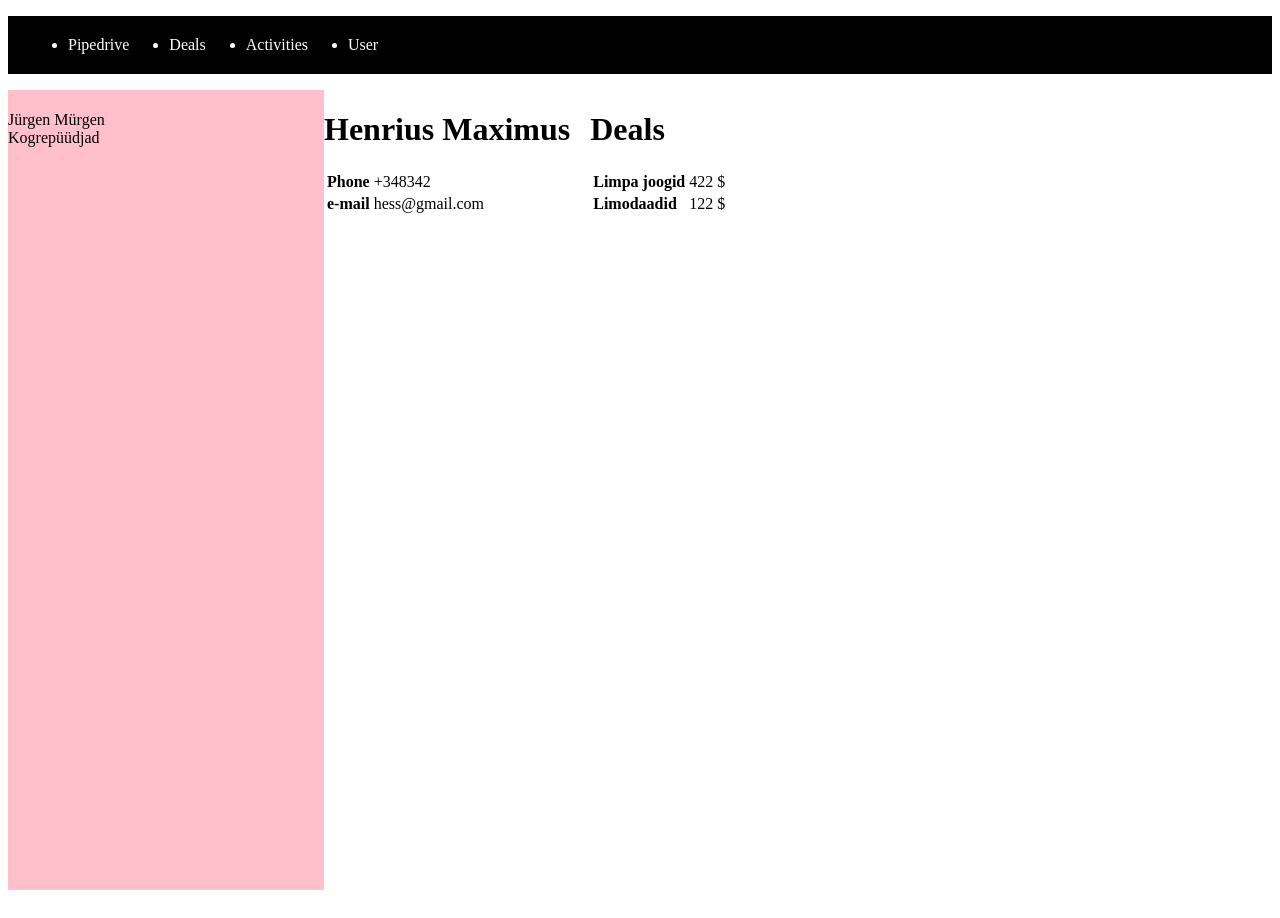
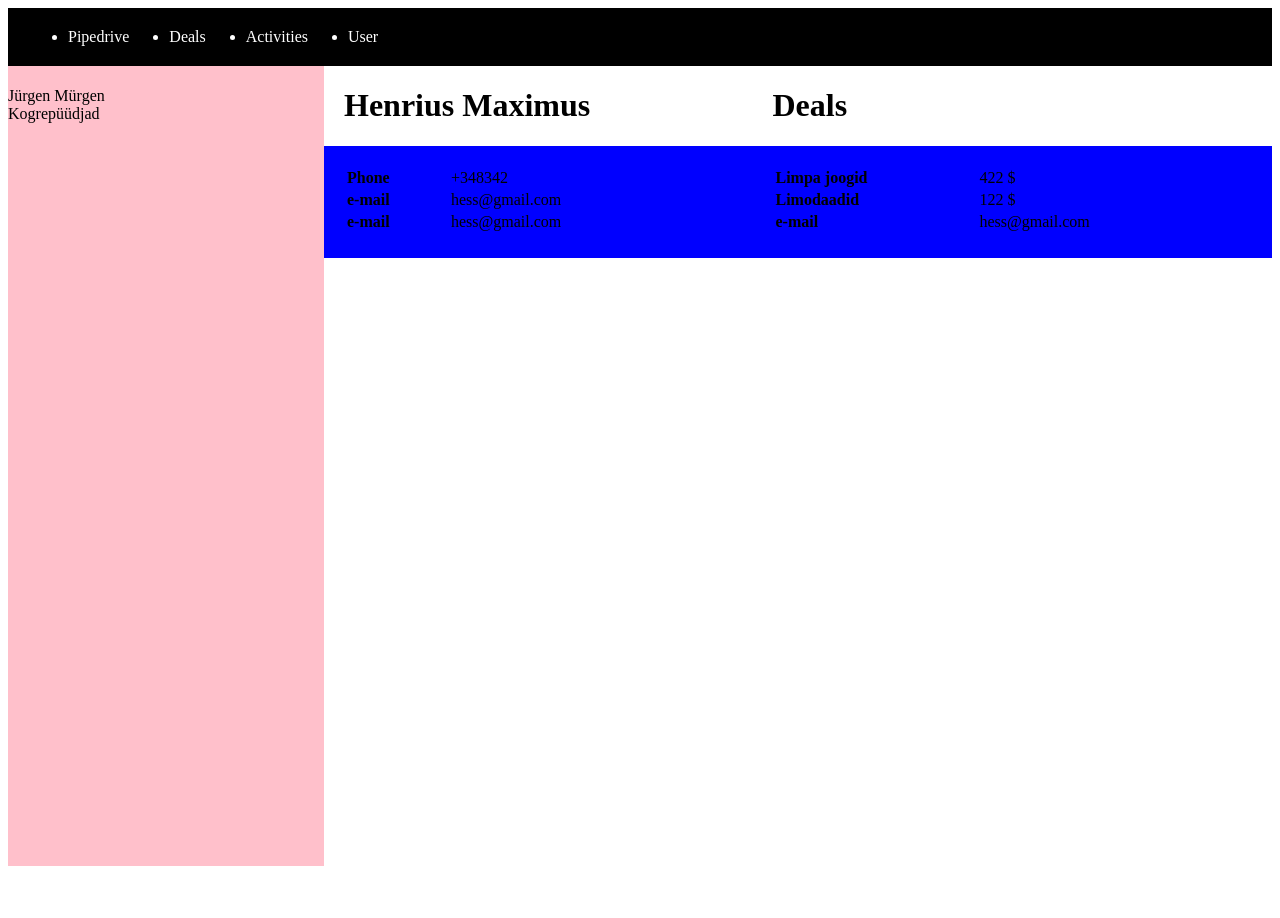
Before and after one commit to hhabakuk/PD_test, a plain HTML site: page index.html in a window 1280 px wide. After the commit the page ends 866 px from the top, so only its background shows below. Drawn offline with Linux system fonts and the light colour scheme.

Commit message:
basic layout

```diff
--- a/index.html
+++ b/index.html
@@ -33,11 +33,19 @@
   <div class="main">
 
 
-      <div class="client-name">
+
+      <div class="title">
 
         <h1>Henrius Maximus</h1>
 
-      <table class="details group">
+      </div>
+
+      <div class="title">
+        <h1>Deals</h1>
+      </div>
+
+      <div class="details-background">
+      <table class="client-details">
       <tr>
         <th>Phone</th>
         <td>+348342</th>
@@ -46,15 +54,14 @@
         <th>e-mail</td>
         <td>hess@gmail.com</td>
       </tr>
+       <tr>
+        <th>e-mail</td>
+        <td>hess@gmail.com</td>
+      </tr>
     </table>
 
-      </div>
 
-<div class="client-deals">
-
-  <h1>Deals</h1>
-
-    <table class="deals group">
+    <table class="client-deals">
     <tr>
       <th>Limpa joogid</th>
       <td>422 $</th>
@@ -63,9 +70,13 @@
       <th>Limodaadid</td>
       <td>122 $</td>
     </tr>
+     <tr>
+        <th>e-mail</td>
+        <td>hess@gmail.com</td>
+      </tr>
   </table>
 
-</div>
+      </div>
 
 
 
--- a/style.css
+++ b/style.css
@@ -10,41 +10,67 @@ nav {
 nav ul {
   display: flex;
   flex-direction: row;
-  margin: 20 px;
+  margin: 0px;
 }
 
 nav ul li {
   margin: 20px;
 }
 
-.main {
-  display: flex;
-}
 
 .sidebar {
   float: left;
   background-color: pink;
   height: 100vh;
   width: 25%;
+
+
 }
 
 .name {
   padding-top: 21.440px;
 }
 
+.title {
+display: inline-block;
+width: 32%;
+margin-left: 20px;
 
-.client-details {
-  height: 100vh;
-  padding: 0px 20px 20px 20px;
+
+
+
 }
 
-.client-deals {
+.details-background {
+  background-color: blue;
 
-  height: 100vh;
-  padding: 0px 20px 20px 20px;
+
 
 }
+
+table {
+
+  display: inline-block;
+  width: 32%;
+  margin-left: 20px;
+  padding: 20px 0px 20px 0px;
+
+}
+
 
 th {
   text-align: left;
 }
+
+
+table.client-details > tbody > tr > th {
+
+  width: 100px;
+
+}
+
+table.client-deals > tbody > tr > th {
+
+  width: 200px;
+
+}
```
